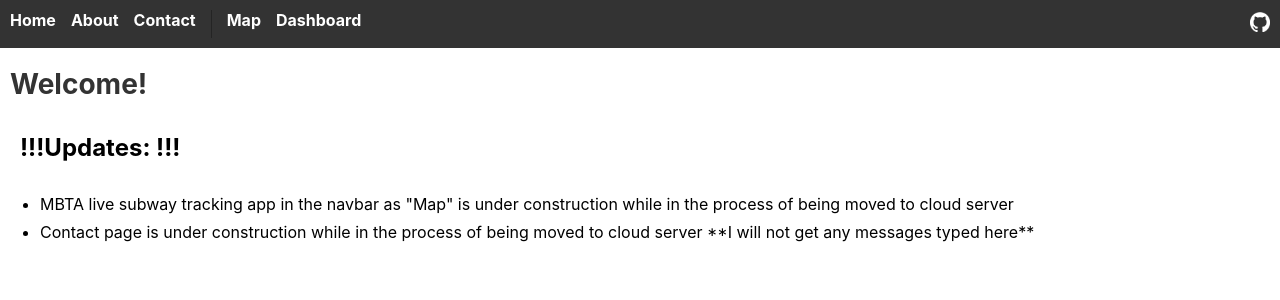
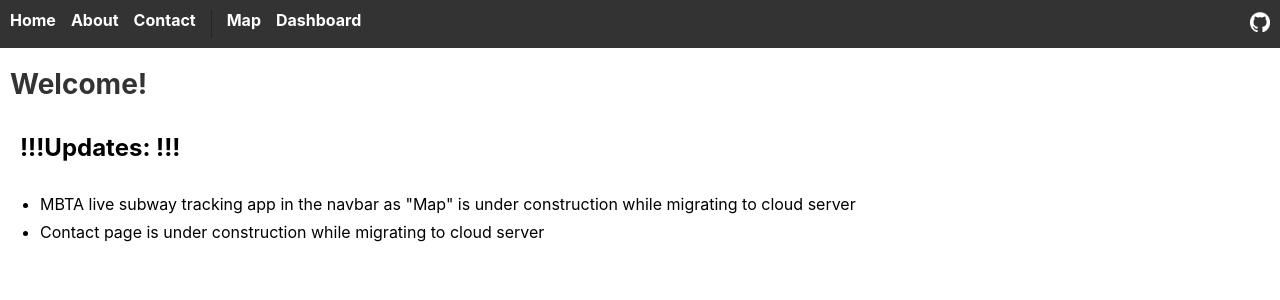
Before and after one commit to austinengel17/austinengel17.github.io, a React (Create React App) app in the folder frontend/: page /#/ in a window 1280 px wide. Shown: the top 300 px of the page. Built offline with nearby package versions, Linux system fonts and the light colour scheme.

Commit message:
update home page

```diff
--- a/frontend/src/Home.css
+++ b/frontend/src/Home.css
@@ -14,6 +14,7 @@
         .homepage-update-list {
             list-style-type: disc;
             padding-left: 40px;
+            padding-right: 40px;
         }
 
         /* Responsive styles */
--- a/frontend/src/components/Home.js
+++ b/frontend/src/components/Home.js
@@ -8,8 +8,8 @@
             <h1 class="homepage-heading">Welcome!</h1>
             <h4 class="homepage-updates">!!!Updates: !!!</h4>
             <ul class="homepage-update-list">
-                <li>MBTA live subway tracking app in the navbar as "Map" is under construction while in the process of being moved to cloud server</li>
-                <li>Contact page is under construction while in the process of being moved to cloud server **I will not get any messages typed here**</li>
+                <li>MBTA live subway tracking app in the navbar as "Map" is under construction while migrating to cloud server</li>
+                <li>Contact page is under construction while migrating to cloud server</li>
             </ul>
         </>
     );
```
